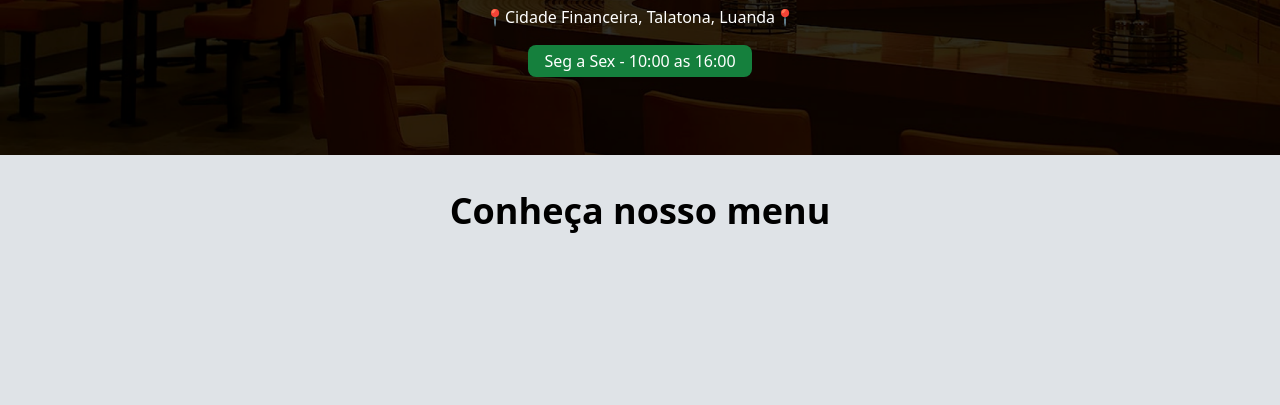
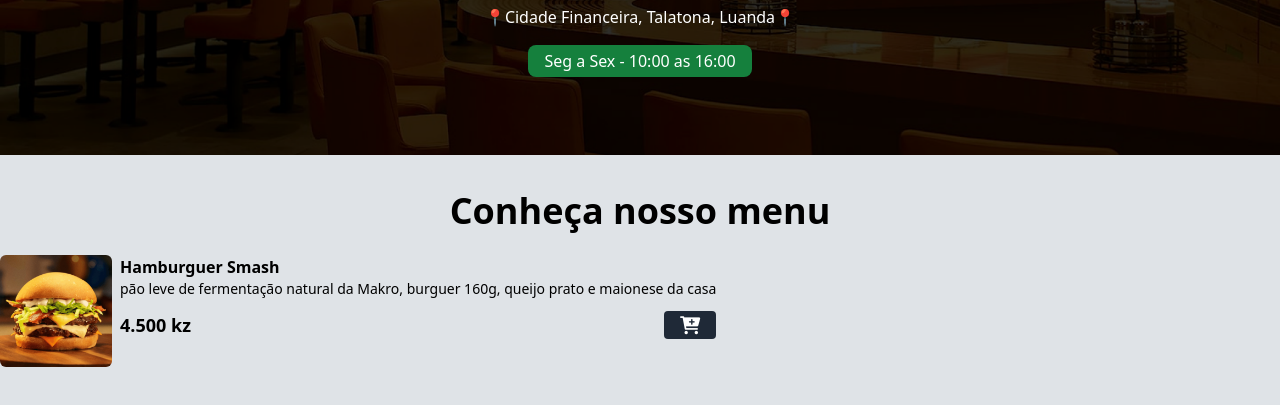
Before and after one commit to curioussdev/cardapio-online, a website: page index.html in a window 1280 px wide. Shown: the part 265-670 px from the top of the page. Drawn offline with nearby package versions, Linux system fonts and the light colour scheme.

Commit message:
produto item

```diff
--- a/index.html
+++ b/index.html
@@ -3,6 +3,9 @@
 <head>
     <meta charset="UTF-8">
     <meta name="viewport" content="width=device-width, initial-scale=1.0">
+    <link rel="stylesheet" href="https://cdnjs.cloudflare.com/ajax/libs/font-awesome/6.0.0-beta3/css/all.min.css"
+    integrity="sha512-Fo3rlrZj/k7ujTnHg4CGR2D7kSs0v4LLanw2qksYuRlEzO+tcaEPQogQ0KaoGN26/zrn20ImR1DfuLWnOo7aBA=="
+    crossorigin="anonymous" referrerpolicy="no-referrer" />
 
     <link rel="stylesheet" href="src/styles/output.css">
 
@@ -37,6 +40,41 @@
         Conheça nosso menu
     </h2>
 
+    <!--INICIO MENU-->
+
+    <div id="menu">
+        <main>
+
+            <!--PRODUTO ITEM-->
+
+            <div class="flex gap-2">
+                <img
+                    src="./assets/rest/hamb-1.png"
+                    alt="hamburguer smash"
+                    class="w-28 h-28 rounded-md hover:scale-105 hover:-rotate-2 duration-150"
+                >
+
+                <div>
+                    <p class="font-bold">Hamburguer Smash</p>
+                    <p class="text-sm">pão leve de fermentação natural da Makro, burguer 160g,
+                        queijo prato e maionese da casa</p>
+
+                        <div class="flex items-center gap-2 justify-between mt-3">
+                            <p class="font-bold text-lg">4.500 kz</p>
+                            <button class="bg-gray-800 px-4 rounded addToCartBtn">
+                                <i class="fa fa-cart-plus text-lg text-white"></i>
+                            </button>
+                        </div>
+                </div>
+            </div>
+
+            <!--FIM PRODUTO ITEM-->
+
+        </main>
+    </div>
+
+    <!-- FIM MENU -->
+
     <script src="https://cdn.tailwindcss.com"></script>
 </body>
 </html>
```
